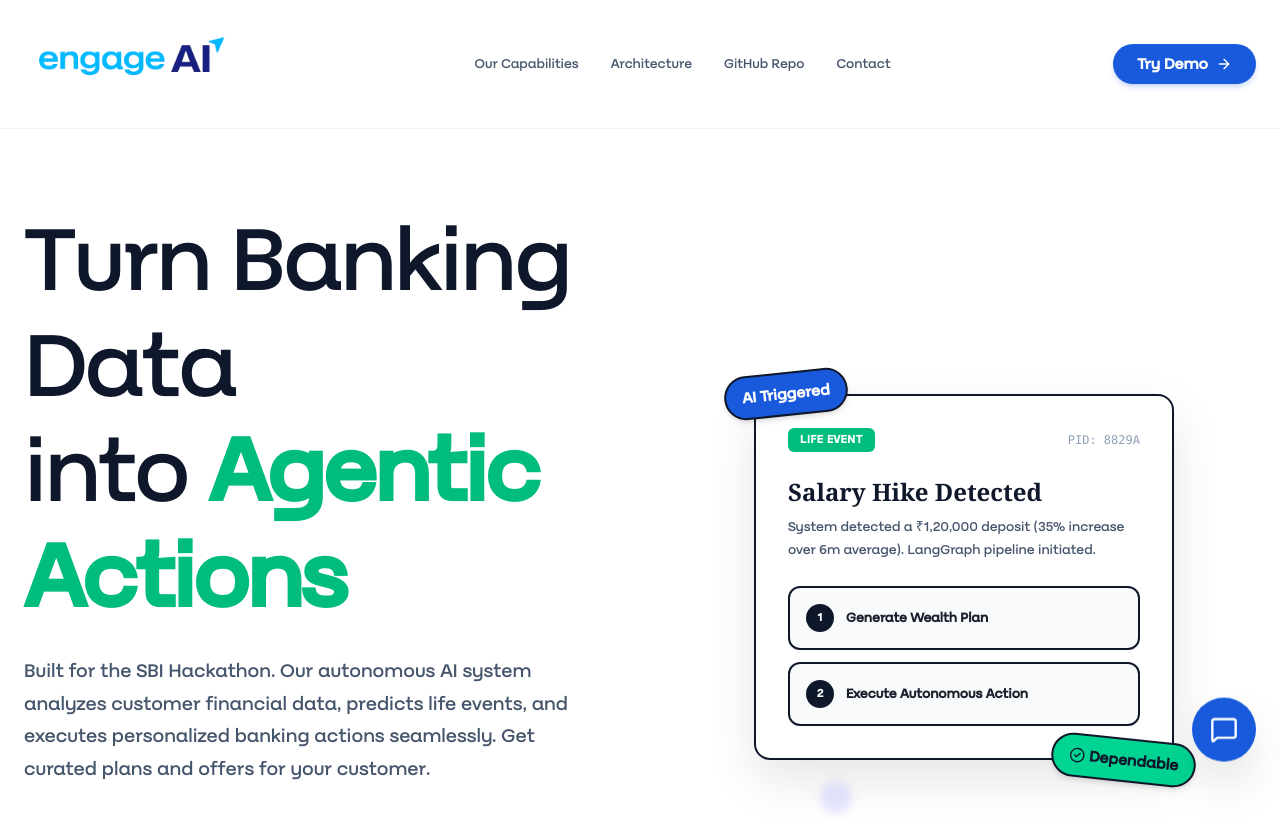
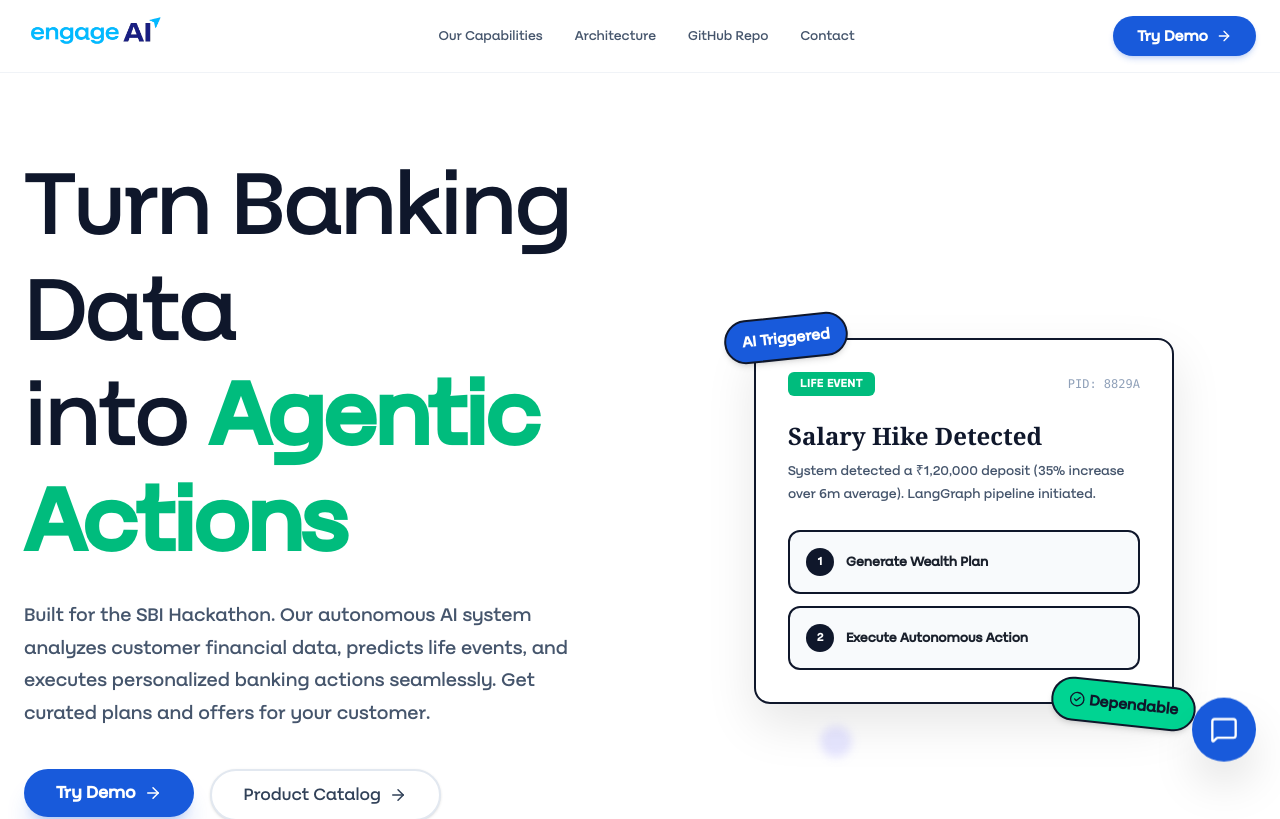
Before and after one commit to aaravgupta0202/engageAI, a React (Vite) app in the folder frontend/: page / in a window 1280 px wide. Shown: the top 819 px of the page. Built offline with nearby package versions, Linux system fonts and the light colour scheme.

Commit message:
Update landing page header to be full width, translucent, and reduced padding

```diff
--- a/frontend/src/pages/Landing.tsx
+++ b/frontend/src/pages/Landing.tsx
@@ -7,9 +7,10 @@
     <div className="flex flex-col items-center justify-start min-h-screen text-left bg-white overflow-x-hidden selection:bg-sbi-blue selection:text-white">
 
       {/* Navigation for Landing Only */}
-      <header className="w-full max-w-7xl mx-auto px-6 py-6 flex justify-between items-center z-50 sticky top-0 bg-white/90 backdrop-blur-md border-b border-slate-200/50">
+      <header className="w-full z-50 sticky top-0 bg-white/70 backdrop-blur-md border-b border-slate-200/50">
+        <div className="max-w-7xl mx-auto px-6 py-3 flex justify-between items-center">
           <div className="flex items-center -ml-3 cursor-pointer group">
-          <img src="/favicon.png" alt="engageAI Logo" className="h-32 md:h-40 w-auto group-hover:opacity-80 transition-opacity object-contain -my-10 scale-125" />
+            <img src="/favicon.png" alt="engageAI Logo" className="h-24 md:h-28 w-auto group-hover:opacity-80 transition-opacity object-contain -my-8 scale-125" />
           </div>
           <div className="hidden md:flex space-x-8 text-sm font-medium text-slate-600">
             <span onClick={() => document.getElementById('capabilities')?.scrollIntoView({ behavior: 'smooth' })} className="cursor-pointer hover:text-sbi-blue transition-colors">Our Capabilities</span>
@@ -20,6 +21,7 @@
           <Button onClick={() => onNavigate('generator')} className="rounded-full bg-sbi-blue hover:bg-sbi-navy text-white px-4 md:px-6 py-2 font-semibold shadow-md shadow-sbi-blue/20 text-sm md:text-base">
             Try Demo <ArrowRight size={16} className="ml-1 md:ml-2" />
           </Button>
+        </div>
       </header>
 
       {/* Hero Section */}
```
Lines whose indentation alone changed are shown as unchanged.
